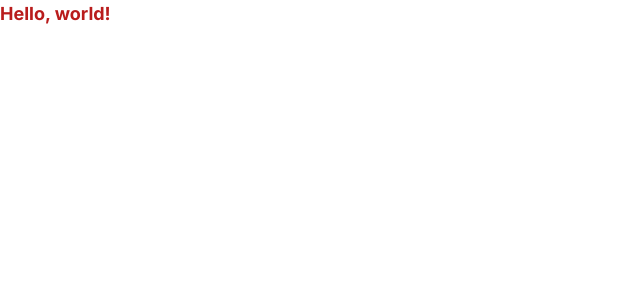
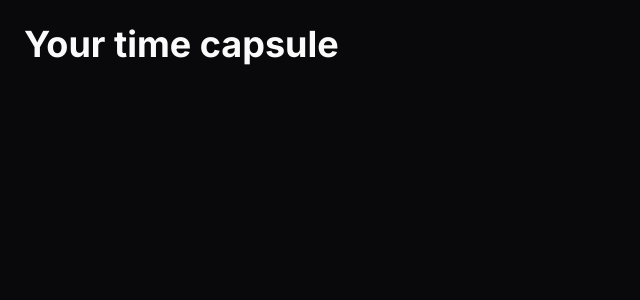
Before and after one commit to celinesoeiro/NLW-spacetime, a Next.js app in the folder web/: page / in a window 1280 px wide. Shown: the top 300 px of the page, without its empty margins (0-640 px from the left). Built offline with nearby package versions, Linux system fonts and the light colour scheme.

Commit message:
chore: add some styles with tailwind

```diff
--- a/web/src/app/page.tsx
+++ b/web/src/app/page.tsx
@@ -1,3 +1,7 @@
 export default function Home() {
-  return <h1 className="text-lg text-red-700 font-bold">Hello, world!</h1>
+  return (
+    <div className="h-screen bg-zinc-950 text-zinc-50 p-6">
+      <h1 className="text-4xl font-bold">Your time capsule</h1>
+    </div>
+  )
 }
```
